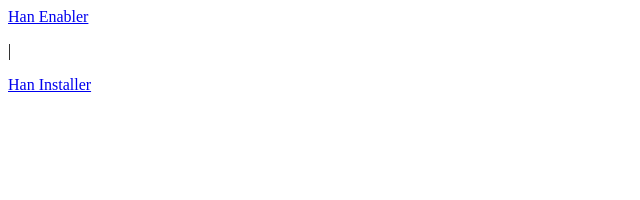
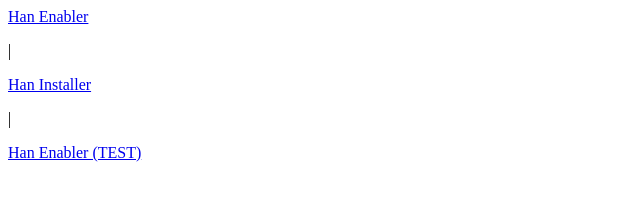
Before and after one commit to MeguminFanatic/MeguminFanatic.github.io, a plain HTML site: page index.html in a window 1280 px wide. Shown: the whole page, without its empty margins (0-640 px from the left). Drawn offline with Linux system fonts and the light colour scheme.

Commit message:
Update index.html

```diff
--- a/index.html
+++ b/index.html
@@ -1,5 +1,9 @@
 <html>
 <body>
-  <a href="https://meguminfanatic.github.io/hfw/han/han_enabler.html">Han Enabler</a><p> | </p><a href="https://meguminfanatic.github.io/hfw/han/han_installer.html">Han Installer</a>
+  <a href="https://meguminfanatic.github.io/hfw/han/han_enabler.html">Han Enabler</a>
+  <p> | </p>
+  <a href="https://meguminfanatic.github.io/hfw/han/han_installer.html">Han Installer</a>
+  <p> | </p>
+  <a href="https://meguminfanatic.github.io/hfw/han/han_enabler_test.html">Han Enabler (TEST)</a>
 </body>
 </html/
```
